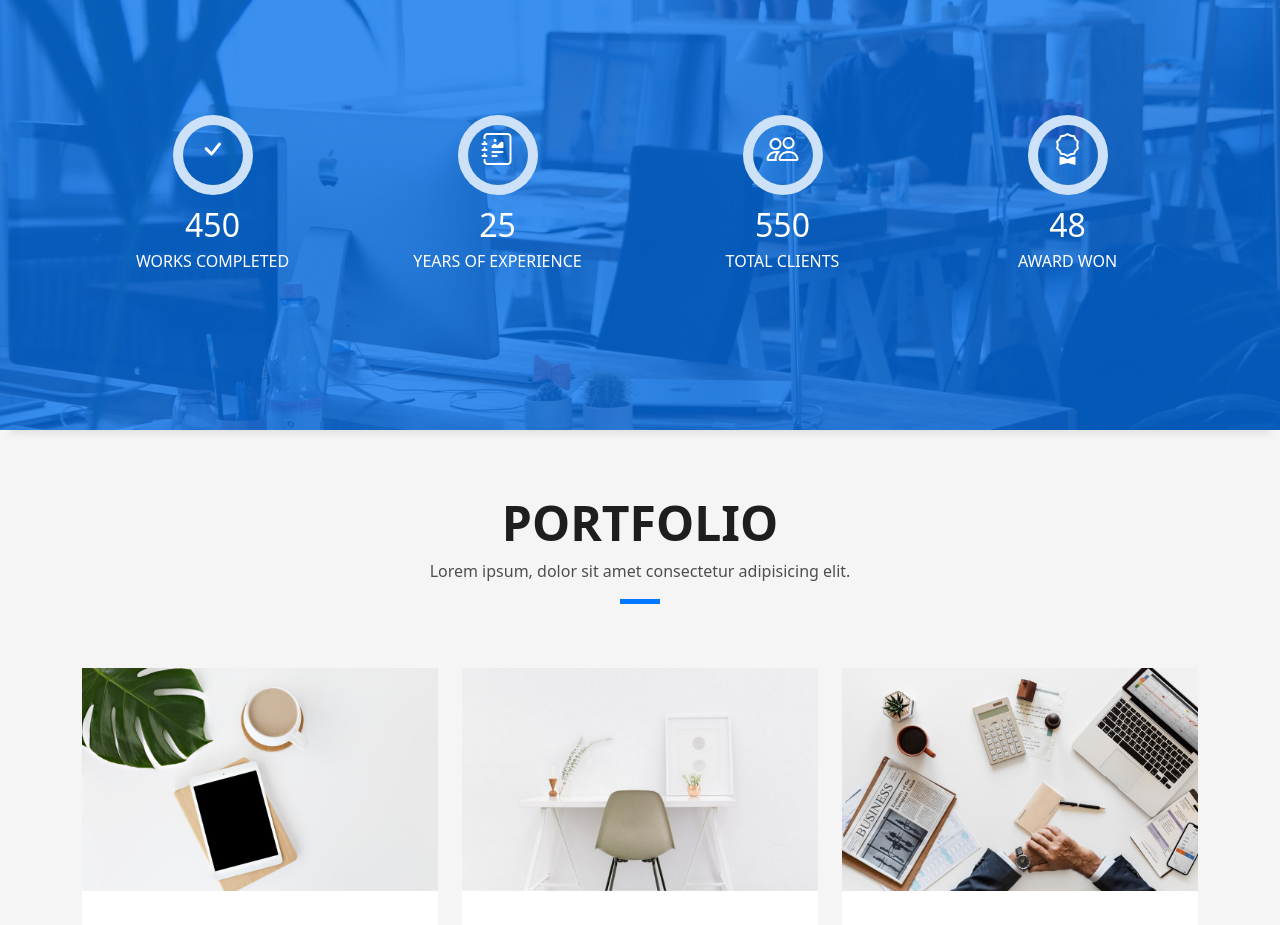
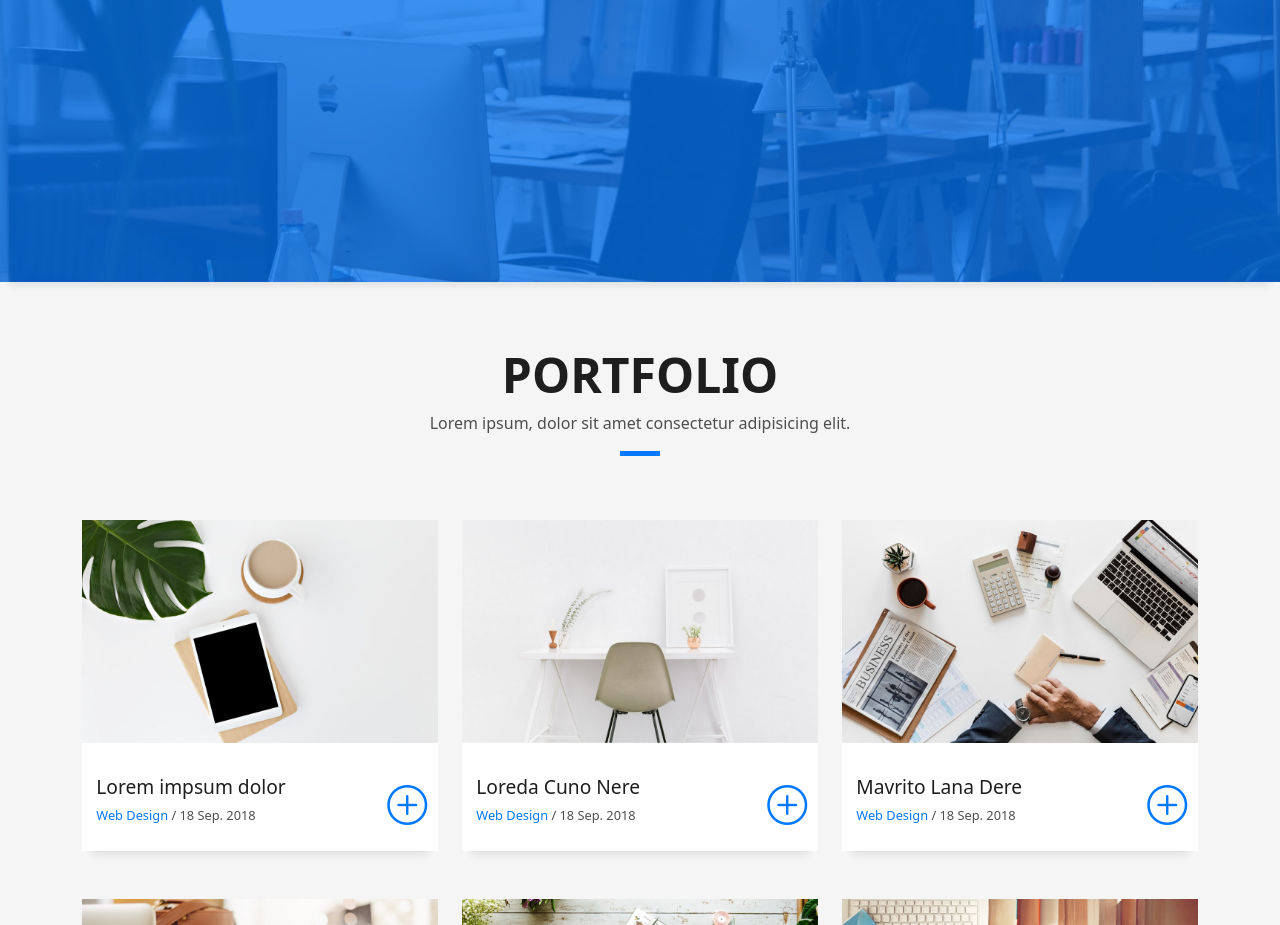
Before and after one commit to gouravatray/gouravatray.github.io, a plain HTML site: page DevFolio/DevFolio/index.html in a window 1280 px wide. Shown: the part 2627-3552 px from the top of the page. Drawn offline with Linux system fonts and the light colour scheme.

Commit message:
More Changes

```diff
--- a/DevFolio/DevFolio/index.html
+++ b/DevFolio/DevFolio/index.html
@@ -272,7 +272,7 @@
           <div class="col-sm-3 col-lg-3">
             <div class="counter-box counter-box pt-4 pt-md-0">
               <div class="counter-ico">
-                <span class="ico-circle"><i class="bi bi-check"></i></span>
+                <!-- <span class="ico-circle"><i class="bi bi-check"></i></span>
               </div>
               <div class="counter-num">
                 <p data-purecounter-start="0" data-purecounter-end="450" data-purecounter-duration="1" class="counter purecounter"></p>
@@ -309,7 +309,7 @@
               </div>
               <div class="counter-num">
                 <p data-purecounter-start="0" data-purecounter-end="48" data-purecounter-duration="1" class="counter purecounter"></p>
-                <span class="counter-text">AWARD WON</span>
+                <span class="counter-text">AWARD WON</span> -->
               </div>
             </div>
           </div>
```
